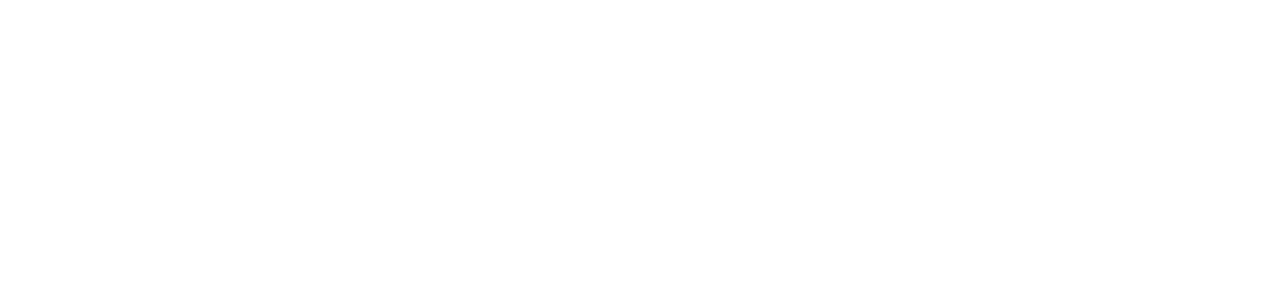
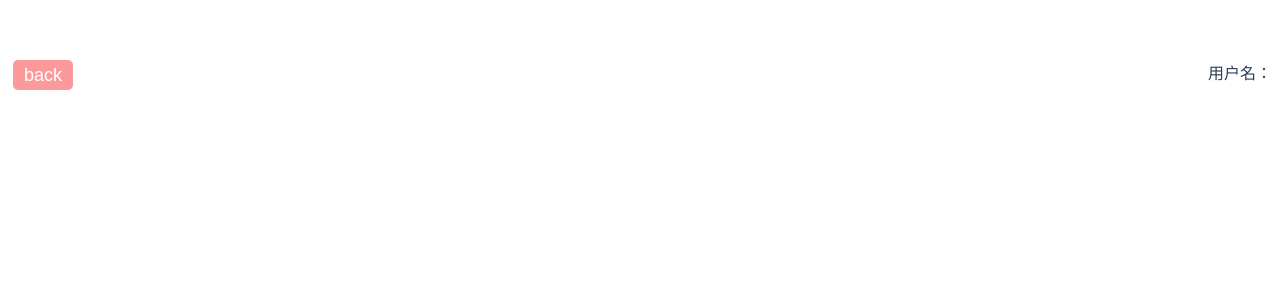
Before and after one commit to lmyljw/vuex-todolist, a Vue app: page /#/home in a window 1280 px wide. Shown: the top 300 px of the page. Built offline with nearby package versions, Linux system fonts and the light colour scheme.

Commit message:
[feat:back button and bind user name in home]

```diff
--- a/package.json
+++ b/package.json
@@ -11,6 +11,7 @@
     "axios": "^0.19.0",
     "core-js": "^2.6.5",
     "vue": "^2.6.10",
+    "vue-route": "^1.5.1",
     "vue-router": "^3.0.7",
     "vuex": "^3.1.1",
     "vux": "^2.9.4"
--- /dev/null
+++ b/src/components/Home.vue
@@ -0,0 +1,17 @@
+<template>
+    <div>
+        <HomeHeader></HomeHeader>
+    </div>
+</template>
+<script>
+import HomeHeader from './HomeHeader.vue'
+export default {
+    components:{
+        HomeHeader,
+    }
+}
+</script>
+<style>
+
+
+</style>
--- /dev/null
+++ b/src/components/HomeHeader.vue
@@ -0,0 +1,44 @@
+<template>
+    <div>
+        <button class="backBtn"  @click="backToWelcome">back</button>
+        <span class="userName">用户名：{{getUserName}}</span>
+    </div>
+</template>
+<script>
+export default {
+    name:'home',
+    computed:{
+        getUserName(){
+            return this.$route.params.userName
+        }
+    },
+    methods:{
+        backToWelcome(){
+            let c=confirm("确认要转到欢迎页面吗？")
+            if (c==true){
+                this.$router.push("/")
+            }else{
+
+            }
+        }
+    }
+}
+</script>
+<style>
+.backBtn{
+    float: left;
+    background: #fc999b;
+    text-decoration: none;
+    line-height: 28px;
+    width: 60px;
+    font-size: 18px;
+    border: 0;
+    outline: 0;
+    margin-left: 5px;
+    border-radius: 5px;
+    color: #fff;
+  }
+  .userName{
+      float: right;
+  }
+</style>
--- a/src/components/Welcome.vue
+++ b/src/components/Welcome.vue
@@ -1,6 +1,7 @@
 <template>
     <div class="welcome">
-        <div><router-link :to="{ name: 'todolist', params: { userName: name }}"> 开始使用</router-link></div>
+        <!-- <div><router-link :to="{ name: 'todolist', params: { userName: name }}"> 开始使用</router-link></div> -->
+        <div><router-link :to="{name:'home',params:{userName:name}}"> 开始使用</router-link></div>
         <span>请输入姓名</span><input type="text" v-model="name">
     </div>
 </template>
--- a/src/main.js
+++ b/src/main.js
@@ -6,6 +6,7 @@
 import store from './components/store'
 import Welcome from './components/Welcome.vue'
 import TodoList from './components/TodoList.vue'
+import Home from './components/Home.vue'
 
 Vue.config.productionTip = false
 
@@ -20,7 +21,13 @@
   path:'/todolist/:userName',
   name:'todolist',
   component:TodoList
-}]
+},
+{
+  path:'/home',
+  name:'home',
+  component:Home
+}
+]
 const router =new VueRouter({routes})
 
 new Vue({
```
Also changed, not shown: 1 other file (tests, documents, lock files or other folders).
